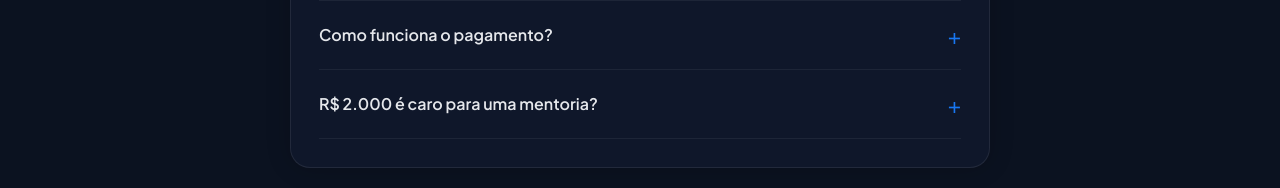
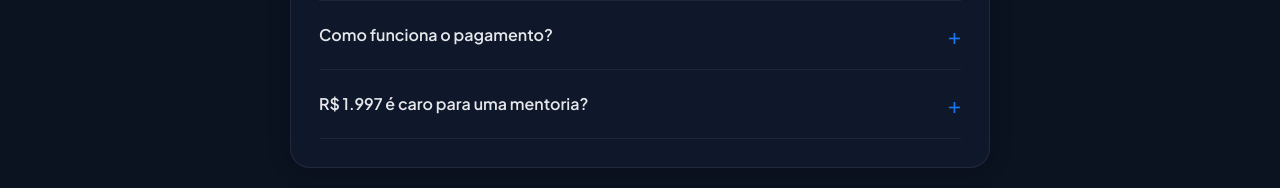
Before and after one commit to WorkiDigital/worki-landing, a Next.js app: page / in a window 1280 px wide. Shown: the part 5951-6139 px from the top of the page. Built offline with nearby package versions, Linux system fonts and the light colour scheme.

Commit message:
Update page.tsx

```diff
--- a/app/page.tsx
+++ b/app/page.tsx
@@ -403,7 +403,7 @@ export default function WorkiMetaAdsLanding() {
     { q: "Preciso ter investimento mínimo em tráfego?", a: "Recomendamos pelo menos R$ 30/dia para aplicar na prática. Mas o método funciona com qualquer orçamento — a estratégia é a mesma que gestores usam com R$ 10k/dia." },
     { q: "E se eu não gostar?", a: "Se após a primeira call você sentir que não é para você, devolvemos 100% do valor. Sem burocracia, sem perguntas. Confiamos no método." },
     { q: "Como funciona o pagamento?", a: "PIX, cartão de crédito (até 6x sem juros) ou boleto. O acesso é liberado imediatamente após confirmação do pagamento." },
-    { q: "R$ 2.000 é caro para uma mentoria?", a: "Pense assim: são 6 meses de acompanhamento individual com um especialista. O valor de uma única campanha bem otimizada já paga a mentoria inteira. É investimento que se paga na primeira campanha bem feita." },
+    { q: "R$ 1.997 é caro para uma mentoria?", a: "Pense assim: são 6 meses de acompanhamento individual com um especialista. O valor de uma única campanha bem otimizada já paga a mentoria inteira. É investimento que se paga na primeira campanha bem feita." },
   ];
 
   const audiences = [
```
